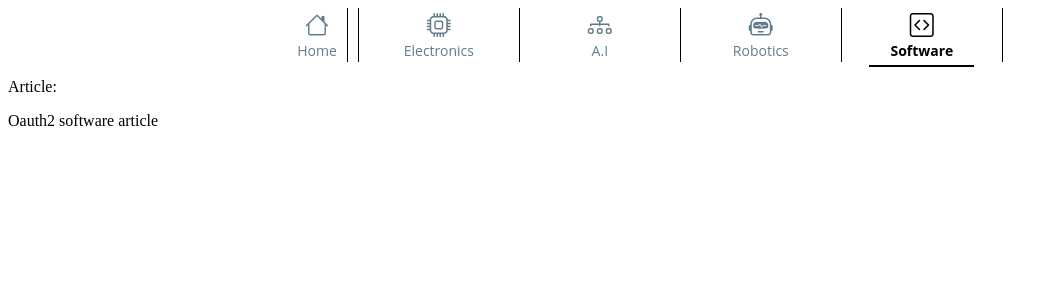
After one commit to javierandrango/Blog, a Flask app: page /2024/01/software-oauth2 in a window 1280 px wide. The commit adds this page. Shown: the top 300 px of the page, without its empty margins (0-1058 px from the left). Run offline with Flask 3, Linux system fonts and the light colour scheme.

Commit message:
add article recognition in header menu options

```diff
--- a/navigationMenu/server.py
+++ b/navigationMenu/server.py
@@ -6,21 +6,29 @@ app = Flask(__name__)
 def home():
     return render_template('mainPage.html')
 
-@app.route('/electronics')
+@app.route('/search/label/electronics')
 def electronics():
     return render_template("electronics.html")
 
-@app.route('/artificial-intelligence')
+@app.route('/search/label/artificial-intelligence')
 def ai():
     return render_template("artificial-intelligence.html")
 
-@app.route('/robotics')
+@app.route('/search/label/robotics')
 def robotics():
     return render_template("robotics.html")
 
-@app.route('/software')
+@app.route('/search/label/software')
 def software():
     return render_template("software.html")
+
+@app.route('/2024/01/software-oauth2')
+def software_article():
+    return render_template("software-oauth2.html")
+
+@app.route('/2024/01/artificial-intelligence-clustering')
+def ai_article():
+    return render_template("artificial-intelligence-clustering.html")
 
 
 if  __name__ == "__main__":
--- a/navigationMenu/static/js/headerMenu.js
+++ b/navigationMenu/static/js/headerMenu.js
@@ -45,6 +45,14 @@ const pageListNewStyle={
 }
 
 
+//subdirectory in url:
+const subdirectory=[
+    'electronics',
+    'artificial-intelligence',
+    'robotics',
+    'software'
+]
+
 /**
  * Events listener
  */
@@ -71,6 +79,7 @@ if (btnLeft && btnRight){
 // responsive design changes with resize
 window.addEventListener("resize",function(){
     const buttonState = window.getComputedStyle(btnLeft).getPropertyValue("display");
+    const classifiedArticles =  findInSubdirectory(subdirectory)
     if (buttonState == "none"){
         //show all hidden items in page list
         for (let itemCount=0 ;itemCount<pageList.length; itemCount++){
@@ -85,6 +94,10 @@ window.addEventListener("resize",function(){
             if(pageList[itemCount].href.includes(window.location.pathname) && window.location.pathname != "/"){
                 activeItemList(itemCount);
             }
+
+        }
+        if (classifiedArticles>=0){
+            activeItemList(classifiedArticles);
         }
     }
 });
@@ -92,19 +105,23 @@ window.addEventListener("resize",function(){
 //show changes on load
 window.addEventListener("load",()=>{
     const buttonState = window.getComputedStyle(btnLeft).getPropertyValue("display");
+    const classifiedArticles =  findInSubdirectory(subdirectory)
     if (buttonState == "block"){
         for (let itemCount=0 ;itemCount<pageList.length; itemCount++){
             if(pageList[itemCount].href.includes(window.location.pathname) && window.location.pathname != "/"){
                 activeItemList(itemCount);
             }
         }
+        if (classifiedArticles>=0){
+            activeItemList(classifiedArticles);
+        }
     }
 })
 
 if (pageList){
     for (let i=0; i<pageList.length; i++){
-        if(pageList[i].href.includes(window.location.pathname) && window.location.pathname != "/"){
-            //console.log("origin:",window.location.pathname)
+        const classifiedArticles =  findInSubdirectory(subdirectory)
+        if(pageList[i].href.includes(window.location.pathname) && window.location.pathname != "/" || i==classifiedArticles){
             // page new style
             pageListIcon[i].style.color = pageListNewStyle.iconColor;
             pageListName[i].style.color = pageListNewStyle.textColor;
@@ -132,3 +149,12 @@ function activeItemList (pageNum){
     };
     pageList[pageNum].style.display = "flex";
 };
+
+//find patern in url
+function findInSubdirectory(list){
+    for (let i = 0; i<list.length; i++){
+        if(window.location.pathname.includes(list[i])){
+            return i
+        }
+    }
+}
--- /dev/null
+++ b/navigationMenu/templates/artificial-intelligence-clustering.html
@@ -0,0 +1,6 @@
+{% extends 'mainPage.html'%}
+{% block content %}
+<div>
+    <p>Article:</p><p>clustering artificial-intelligence article</p>
+</div>
+{%endblock%}
--- a/navigationMenu/templates/mainPage.html
+++ b/navigationMenu/templates/mainPage.html
@@ -28,28 +28,28 @@
 
                 <ul class="custom-nabvar-list">
                     <li>
-                        <a class="custom-nabvar-item" id="custom-item0" href="/electronics">
+                        <a class="custom-nabvar-item" id="custom-item0" href="/search/label/electronics">
                             <i class="bi bi-cpu navbar-icon"></i>
                             <p class="custom-nabvar-item-name">Electronics</p>
                             <p class="custom-underline-list"></p>
                         </a>
                      </li>
                     <li>
-                        <a class="custom-nabvar-item" id="custom-item1" href="/artificial-intelligence">
+                        <a class="custom-nabvar-item" id="custom-item1" href="/search/label/artificial-intelligence">
                             <i class="bi bi-diagram-3 navbar-icon"></i>
                             <p class="custom-nabvar-item-name">A.I</p>
                             <p class="custom-underline-list"></p>
                         </a>
                     </li>
                     <li>
-                        <a class="custom-nabvar-item" id="custom-item2" href="/robotics">
+                        <a class="custom-nabvar-item" id="custom-item2" href="/search/label/robotics">
                             <i class="bi bi-robot navbar-icon"></i>
                             <p class="custom-nabvar-item-name">Robotics</p>
                             <p class="custom-underline-list"></p>
                         </a>
                     </li>
                     <li>
-                        <a class="custom-nabvar-item" id="custom-item3" href="/software">
+                        <a class="custom-nabvar-item" id="custom-item3" href="/search/label/software">
                             <i class="bi bi-code-square navbar-icon"></i>
                             <p class="custom-nabvar-item-name">Software</p>
                             <p class="custom-underline-list"></p>
--- /dev/null
+++ b/navigationMenu/templates/software-oauth2.html
@@ -0,0 +1,6 @@
+{% extends 'mainPage.html'%}
+{% block content %}
+<div>
+    <p>Article:</p><p>Oauth2 software article</p>
+</div>
+{%endblock%}
```
